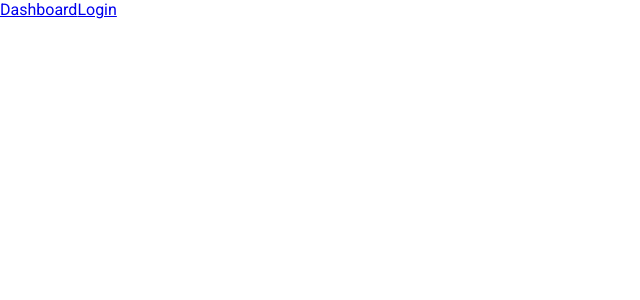
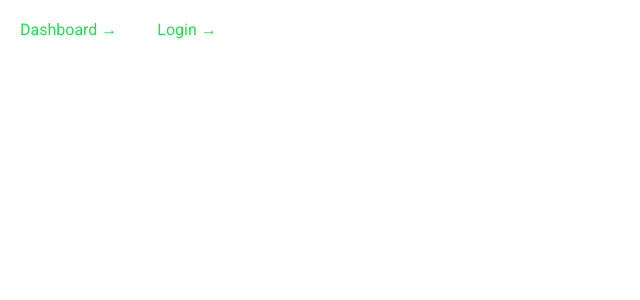
Before and after one commit to somtochiama/tinylabs, a Vue app: page / in a window 1280 px wide. Shown: the top 300 px of the page, without its empty margins (0-640 px from the left). Built offline with nearby package versions, Linux system fonts and the light colour scheme.

Commit message:
Adds dashboard and login links to home page

```diff
--- a/src/views/Home.vue
+++ b/src/views/Home.vue
@@ -1,7 +1,7 @@
 <template>
   <div class="home">
-    <router-link to="/dashboard">Dashboard</router-link>
-    <router-link to="/login">Login</router-link>
+    <router-link to="/dashboard">Dashboard &rarr; </router-link>
+    <router-link to="/login">Login &rarr;</router-link>
   </div>
 </template>
 
@@ -16,3 +16,17 @@ export default {
   }
 };
 </script>
+
+<style lang="scss">
+
+  .home {
+    a {
+      text-decoration: none;
+      color: #2BDA53;
+      display: inline-block;
+      padding: 1rem;
+      margin: 1rem;
+    }
+  }
+
+</style>
```
